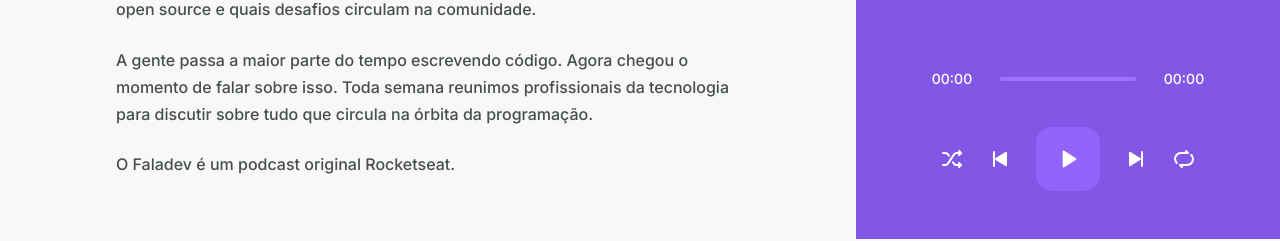
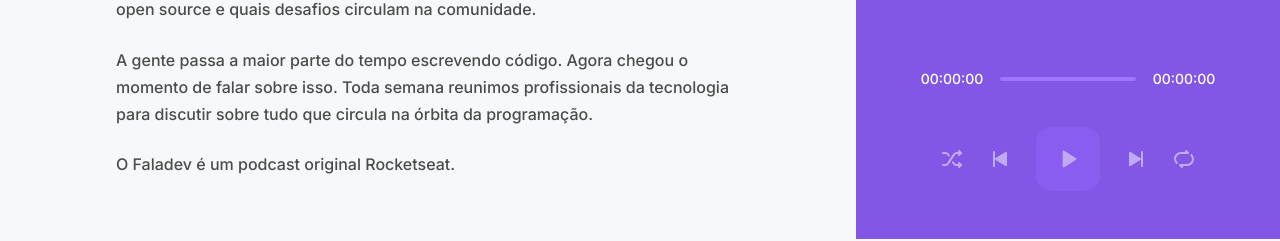
Before and after one commit to juliano-soares/NLW-Podcastr, a Next.js app: page /episodes/a-importancia-da-contribuicao-em-open-source in a window 1280 px wide. Shown: the part 561-802 px from the top of the page. Built offline with nearby package versions, Linux system fonts and the light colour scheme; data requests are answered from the project's data file.

Commit message:
Finalizado o App

```diff
--- a/src/components/Player/index.tsx
+++ b/src/components/Player/index.tsx
@@ -1,22 +1,53 @@
-import { useContext, useEffect, useRef } from 'react';
+import { useEffect, useRef, useState } from 'react';
 import Image from 'next/image';
 import Slider from 'rc-slider';
 
 import 'rc-slider/assets/index.css';
 
-import { PlayerContext } from '../../contexts/PlayerContext';
+import { usePlayer } from '../../contexts/PlayerContext';
 import styles from './styles.module.scss';
+import { convertDurationToTimeString } from '../../utils/convertDurationToTimeString';
 
 export function Player() {
   const audioRef = useRef<HTMLAudioElement>(null);
+  const [progress, setProgress] = useState(0);
 
   const {
     episodeList,
     currentEpisodeIndex,
     isPlaying,
     togglePlay,
-    setPlayingState
-  } = useContext(PlayerContext);
+    setPlayingState,
+    playNext,
+    playPrevious,
+    hasNext,
+    hasPrevious,
+    isLooping,
+    toggleLoop,
+    isShuffling,
+    toggleShuffle,
+    clearPlayerState
+  } = usePlayer();
+
+  function setupProgressListener() {
+    audioRef.current.currentTime = 0;
+    audioRef.current.addEventListener('timeupdate', () => {
+      setProgress(Math.floor(audioRef.current.currentTime));
+    });
+  }
+
+  function handleSeek(amount: number) {
+    audioRef.current.currentTime = amount;
+    setProgress(amount);
+  }
+
+  function handleEpisodeEnded() {
+    if (hasNext) {
+      playNext();
+    } else {
+      clearPlayerState();
+    }
+  }
 
   useEffect(() => {
     if (!audioRef.current) {
@@ -59,10 +90,13 @@ export function Player() {
 
       <footer className={!episode ? styles.Empty : ''}>
         <div className={styles.progress}>
-          <span>00:00</span>
+          <span>{convertDurationToTimeString(progress)}</span>
           <div className={styles.slider}>
             {episode ? (
               <Slider
+                max={episode.duration}
+                value={progress}
+                onChange={handleSeek}
                 trackStyle={{ backgroundColor: '#04d363' }}
                 railStyle={{ backgroundColor: '#9f75ff' }}
                 handleStyle={{ borderColor: '#04d363', borderWidth: 4 }}
@@ -71,7 +105,7 @@ export function Player() {
               <div className={styles.emptySlider} />
             )}
           </div>
-          <span>00:00</span>
+          <span>{convertDurationToTimeString(episode?.duration ?? 0)}</span>
         </div>
 
         {episode && (
@@ -79,16 +113,24 @@ export function Player() {
             src={episode.url}
             autoPlay
             ref={audioRef}
+            loop={isLooping}
+            onEnded={handleEpisodeEnded}
             onPlay={() => setPlayingState(true)}
             onPause={() => setPlayingState(false)}
+            onLoadedMetadata={setupProgressListener}
           />
         )}
 
         <div className={styles.buttons}>
-          <button type="button" disabled={!episode}>
+          <button
+            type="button"
+            disabled={!episode || episodeList.length === 1}
+            onClick={toggleShuffle}
+            className={isShuffling ? styles.isActive : ''}
+          >
             <img src="/shuffle.svg" alt="Embaralhar" />
           </button>
-          <button type="button" disabled={!episode}>
+          <button type="button" disabled={!episode || !hasPrevious} onClick={playPrevious}>
             <img src="/play-previous.svg" alt="Tocar anterior" />
           </button>
           <button
@@ -102,10 +144,15 @@ export function Player() {
               : <img src="/play.svg" alt="Tocar" />
             }
           </button>
-          <button type="button" disabled={!episode}>
+          <button type="button" disabled={!episode || !hasNext} onClick={playNext}>
             <img src="/play-next.svg" alt="Tocar próxima" />
           </button>
-          <button type="button" disabled={!episode}>
+          <button
+            type="button"
+            disabled={!episode}
+            onClick={toggleLoop}
+            className={isLooping ? styles.isActive : ''}
+          >
             <img src="/repeat.svg" alt="Repetir" />
           </button>
         </div>
--- a/src/components/Player/styles.module.scss
+++ b/src/components/Player/styles.module.scss
@@ -25,7 +25,7 @@
   footer {
     align-self: stretch;
 
-    &.empty {
+    &.empty.progress {
       opacity: 0.5;
     }
   }
@@ -111,6 +111,16 @@
 
     &:disabled {
       cursor: default;
+      opacity: 0.5;
+    }
+
+    &.isActive {
+      filter: invert(0.35) sepia(1) saturate(3) hue-rotate(100deg);
+    }
+
+    &.isActive:hover {
+      filter: brightness(0.6) invert(0.35) sepia(1) saturate(3)
+        hue-rotate(100deg);
     }
 
     &:hover:not(:disabled) {
--- a/src/contexts/PlayerContext.ts
+++ /dev/null
@@ -1,20 +0,0 @@
-import { createContext } from 'react';
-
-type Episode = {
-  title: string;
-  members: string;
-  thumbnail: string;
-  duration: number;
-  url: string;
-}
-
-type PlayerContextData = {
-  episodeList: Episode[];
-  currentEpisodeIndex: number;
-  isPlaying: boolean;
-  play: (episode: Episode) => void;
-  togglePlay: () => void;
-  setPlayingState: (state: boolean) => void;
-};
-
-export const PlayerContext = createContext({} as PlayerContextData);
--- /dev/null
+++ b/src/contexts/PlayerContext.tsx
@@ -0,0 +1,122 @@
+import { createContext, useState, ReactNode, useContext } from 'react';
+
+type Episode = {
+  title: string;
+  members: string;
+  thumbnail: string;
+  duration: number;
+  url: string;
+}
+
+type PlayerContextData = {
+  episodeList: Episode[];
+  currentEpisodeIndex: number;
+  isPlaying: boolean;
+  isLooping: boolean;
+  isShuffling: boolean;
+  hasNext: boolean;
+  hasPrevious: boolean;
+  play: (episode: Episode) => void;
+  playList: (list: Episode[], index: number) => void;
+  togglePlay: () => void;
+  clearPlayerState: () => void;
+  toggleLoop: () => void;
+  toggleShuffle: () => void;
+  setPlayingState: (state: boolean) => void;
+  playNext: () => void;
+  playPrevious: () => void;
+};
+
+export const PlayerContext = createContext({} as PlayerContextData);
+
+type PlayerContextProviderProps = {
+  children: ReactNode;
+}
+
+export function PlayerContextProvider({ children }: PlayerContextProviderProps) {
+  const [episodeList, setEpisodeList] = useState([]);
+  const [currentEpisodeIndex, setCurrentEpisodeIndex] = useState(0);
+  const [isPlaying, setIsPlaying] = useState(false);
+  const [isLooping, setIsLooping] = useState(false);
+  const [isShuffling, setIsShuffling] = useState(false);
+
+  function play(episode: Episode) {
+    setEpisodeList([episode]);
+    setCurrentEpisodeIndex(0);
+    setIsPlaying(true);
+  }
+
+  function playList(list: Episode[], index: number) {
+    setEpisodeList(list);
+    setCurrentEpisodeIndex(index);
+    setIsPlaying(true);
+  }
+
+  function togglePlay() {
+    setIsPlaying(!isPlaying);
+  }
+
+  function toggleLoop() {
+    setIsLooping(!isLooping);
+  }
+
+  function toggleShuffle() {
+    setIsShuffling(!isShuffling);
+  }
+
+  function setPlayingState(state: boolean) {
+    setIsPlaying(state);
+  }
+
+  const hasPrevious = currentEpisodeIndex > 0;
+  const hasNext = isShuffling || (currentEpisodeIndex + 1) < episodeList.length;
+
+  function playNext() {
+    if (isShuffling) {
+      const nextRandomEpisodeIndex = Math.floor(Math.random() * episodeList.length)
+      setCurrentEpisodeIndex(nextRandomEpisodeIndex);
+    } else if (hasNext) {
+      setCurrentEpisodeIndex(currentEpisodeIndex + 1);
+    }
+  }
+
+  function playPrevious() {
+    if (hasPrevious) {
+      setCurrentEpisodeIndex(currentEpisodeIndex - 1);
+    }
+  }
+
+  function clearPlayerState() {
+    setEpisodeList([]);
+    setCurrentEpisodeIndex(0);
+  }
+
+  return (
+    <PlayerContext.Provider
+      value={{
+        episodeList,
+        currentEpisodeIndex,
+        play,
+        isPlaying,
+        isLooping,
+        isShuffling,
+        togglePlay,
+        toggleLoop,
+        setPlayingState,
+        playList,
+        playNext,
+        playPrevious,
+        hasNext,
+        hasPrevious,
+        toggleShuffle,
+        clearPlayerState
+      }}
+    >
+      {children}
+    </PlayerContext.Provider>
+  );
+}
+
+export const usePlayer = () => {
+  return useContext(PlayerContext);
+}
--- a/src/pages/_app.tsx
+++ b/src/pages/_app.tsx
@@ -1,42 +1,14 @@
-import { useState } from "react";
 import { Header } from "../components/Header";
 import { Player } from "../components/Player";
 
 import '../styles/global.scss';
 import styles from '../styles/app.module.scss';
 
-import { PlayerContext } from '../contexts/PlayerContext';
+import { PlayerContextProvider } from '../contexts/PlayerContext';
 
 function MyApp({ Component, pageProps }) {
-  const [episodeList, setEpisodeList] = useState([]);
-  const [currentEpisodeIndex, setCurrentEpisodeIndex] = useState(0);
-  const [isPlaying, setIsPlaying] = useState(false);
-
-  function play(episode) {
-    setEpisodeList([episode]);
-    setCurrentEpisodeIndex(0);
-    setIsPlaying(true);
-  }
-
-  function togglePlay() {
-    setIsPlaying(!isPlaying);
-  }
-
-  function setPlayingState(state: boolean) {
-    setIsPlaying(state);
-  }
-
   return (
-    <PlayerContext.Provider
-      value={{
-        episodeList,
-        currentEpisodeIndex,
-        play,
-        isPlaying,
-        togglePlay,
-        setPlayingState
-      }}
-    >
+    <PlayerContextProvider>
       <div className={styles.wrapper}>
         <main>
           <Header />
@@ -44,7 +16,7 @@ function MyApp({ Component, pageProps }) {
         </main>
         <Player />
       </div>
-    </PlayerContext.Provider>
+    </PlayerContextProvider>
   );
 }
 
--- a/src/pages/_document.tsx
+++ b/src/pages/_document.tsx
@@ -7,6 +7,7 @@ export default class MyDocument extends Document {
         <Head>
           <link rel="preconnect" href="https://fonts.gstatic.com" />
           <link href="https://fonts.googleapis.com/css2?family=Inter:wght@400;500&family=Lexend:wght@500;600&display=swap" rel="stylesheet" />
+          <link rel="shortcut icon" href="/favicon.png" type="image/png" />
         </Head>
         <body>
           <Main />
--- a/src/pages/episodes/[slug].tsx
+++ b/src/pages/episodes/[slug].tsx
@@ -7,6 +7,9 @@ import { api } from '../../services/api';
 import { convertDurationToTimeString } from '../../utils/convertDurationToTimeString';
 
 import styles from './episode.module.scss';
+import { usePlayer } from '../../contexts/PlayerContext';
+import React from 'react';
+import Head from 'next/head';
 
 type Episode = {
   id: string;
@@ -25,8 +28,14 @@ type EpisodeProps = {
 }
 
 export default function Episode({ episode }: EpisodeProps) {
+  const { play } = usePlayer();
+
   return (
     <div className={styles.episode}>
+      <Head>
+        <title>{episode.title} | Podcast</title>
+      </Head>
+
       <div className={styles.thumbnailContainer}>
         <Link href="/">
           <button type="button">
@@ -40,7 +49,7 @@ export default function Episode({ episode }: EpisodeProps) {
           src={episode.thumbnail}
           objectFit="cover"
         />
-        <button type="button">
+        <button type="button" onClick={() => play(episode)}>
           <img src="/play.svg" alt="Tocar episódio" />
         </button>
       </div>
```
Also changed, not shown: src/pages/index.tsx (+15 -7 lines), public/captura.png (added), 1 other file (tests, documents, lock files or other folders).
